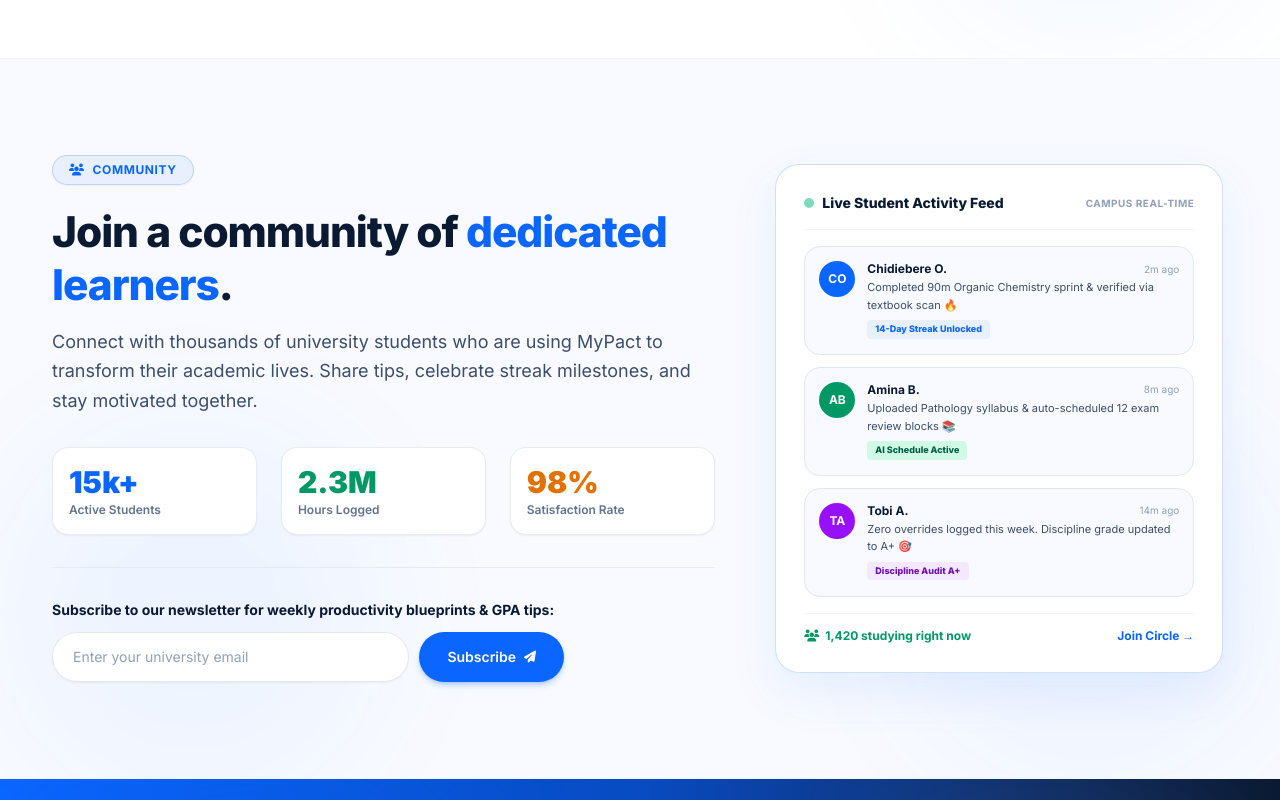
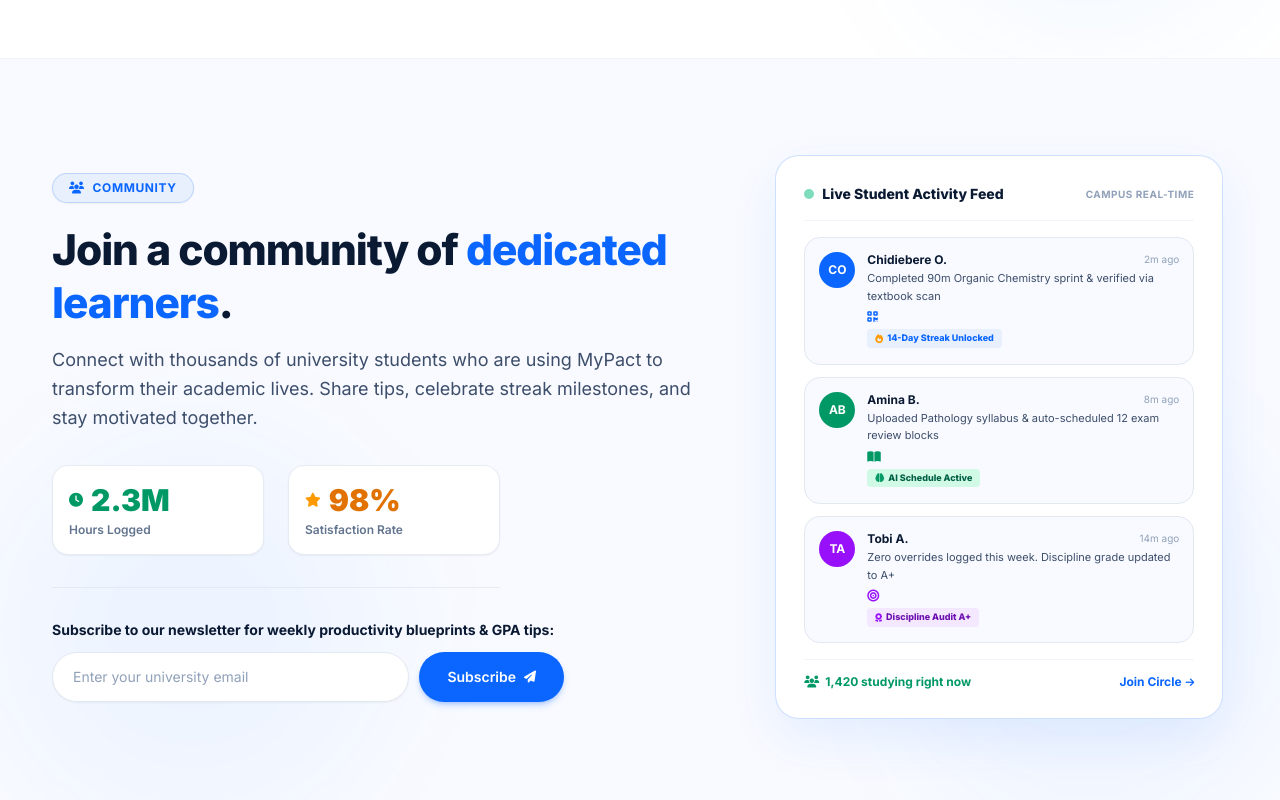
Before and after one commit to CodeWithHife/My-Pact, a Next.js app: page / in a window 1280 px wide. Shown: the part 11200-12000 px from the top of the page. Built offline with nearby package versions, Linux system fonts and the light colour scheme.

Commit message:
Update Community section: replace emojis with FontAwesome icons and remove 15k active students stat

```diff
--- a/src/components/Community.tsx
+++ b/src/components/Community.tsx
@@ -1,10 +1,29 @@
 "use client";
 
-import React, { useState } from "react";
+import React, { useState, useEffect, useRef } from "react";
 
 export default function Community() {
   const [email, setEmail] = useState("");
   const [subscribed, setSubscribed] = useState(false);
+  const [isVisible, setIsVisible] = useState(false);
+  const sectionRef = useRef<HTMLElement | null>(null);
+
+  useEffect(() => {
+    const observer = new IntersectionObserver(
+      ([entry]) => {
+        if (entry.isIntersecting) {
+          setIsVisible(true);
+        }
+      },
+      { threshold: 0.12 }
+    );
+
+    if (sectionRef.current) {
+      observer.observe(sectionRef.current);
+    }
+
+    return () => observer.disconnect();
+  }, []);
 
   const handleSubmit = (e: React.FormEvent) => {
     e.preventDefault();
@@ -16,7 +35,11 @@
   };
 
   return (
-    <section id="community" className="py-24 bg-[#f8faff] border-b border-slate-100 relative overflow-hidden">
+    <section
+      id="community"
+      ref={sectionRef}
+      className="py-24 bg-[#f8faff] border-b border-slate-100 relative overflow-hidden"
+    >
       {/* Subtle Background Glows */}
       <div className="absolute top-1/2 left-0 w-96 h-96 bg-[#0a66ff]/4 rounded-full blur-3xl pointer-events-none" />
       <div className="absolute bottom-0 right-0 w-96 h-96 bg-[#0a66ff]/4 rounded-full blur-3xl pointer-events-none" />
@@ -24,7 +47,11 @@
       <div className="max-w-[1240px] mx-auto px-5 sm:px-6 lg:px-8 relative z-10">
         <div className="grid grid-cols-1 lg:grid-cols-12 gap-12 lg:gap-14 items-center">
           {/* Left Column: Community Copy, Stats & Newsletter */}
-          <div className="lg:col-span-7 flex flex-col items-start">
+          <div
+            className={`lg:col-span-7 flex flex-col items-start transition-all duration-700 ease-out ${
+              isVisible ? "opacity-100 translate-y-0" : "opacity-0 translate-y-6"
+            }`}
+          >
             {/* Tag Badge */}
             <div className="inline-flex items-center gap-2 px-4 py-1.5 rounded-full bg-[#e8f0fe] text-[#0a66ff] text-xs font-bold uppercase tracking-wider mb-5 border border-[#0a66ff]/20 shadow-xs">
               <i className="fas fa-users text-[#0a66ff]"></i>
@@ -41,29 +68,23 @@
               Connect with thousands of university students who are using MyPact to transform their academic lives. Share tips, celebrate streak milestones, and stay motivated together.
             </p>
 
-            {/* Community Stats Counters */}
-            <div className="grid grid-cols-3 gap-4 sm:gap-6 w-full mb-8 pb-8 border-b border-slate-200/80">
+            {/* Community Stats Counters (2-card layout without 15k) */}
+            <div className="grid grid-cols-2 gap-4 sm:gap-6 w-full max-w-md mb-8 pb-8 border-b border-slate-200/80">
               <div className="p-4 rounded-2xl bg-white border border-slate-200/80 shadow-xs">
-                <div className="text-2xl sm:text-3xl font-black text-[#0a66ff]">
-                  15k+
+                <div className="flex items-center gap-2 mb-1">
+                  <i className="fas fa-clock text-emerald-600 text-sm"></i>
+                  <span className="text-2xl sm:text-3xl font-black text-emerald-600">2.3M</span>
                 </div>
-                <div className="text-xs text-slate-500 font-semibold mt-0.5">
-                  Active Students
-                </div>
-              </div>
-              <div className="p-4 rounded-2xl bg-white border border-slate-200/80 shadow-xs">
-                <div className="text-2xl sm:text-3xl font-black text-emerald-600">
-                  2.3M
-                </div>
-                <div className="text-xs text-slate-500 font-semibold mt-0.5">
+                <div className="text-xs text-slate-500 font-semibold">
                   Hours Logged
                 </div>
               </div>
               <div className="p-4 rounded-2xl bg-white border border-slate-200/80 shadow-xs">
-                <div className="text-2xl sm:text-3xl font-black text-amber-600">
-                  98%
+                <div className="flex items-center gap-2 mb-1">
+                  <i className="fas fa-star text-amber-500 text-sm"></i>
+                  <span className="text-2xl sm:text-3xl font-black text-amber-600">98%</span>
                 </div>
-                <div className="text-xs text-slate-500 font-semibold mt-0.5">
+                <div className="text-xs text-slate-500 font-semibold">
                   Satisfaction Rate
                 </div>
               </div>
@@ -101,7 +122,11 @@
           </div>
 
           {/* Right Column: Live Study Feed / Community Activity Mockup */}
-          <div className="lg:col-span-5 flex justify-center">
+          <div
+            className={`lg:col-span-5 flex justify-center transition-all duration-800 delay-150 ease-out ${
+              isVisible ? "opacity-100 translate-y-0 scale-100" : "opacity-0 translate-y-8 scale-[0.98]"
+            }`}
+          >
             <div className="w-full max-w-md bg-white rounded-3xl p-6 sm:p-7 border border-[#0a66ff]/20 shadow-[0_20px_50px_rgba(10,102,255,0.08)]">
               {/* Header */}
               <div className="flex items-center justify-between pb-4 border-b border-slate-100 mb-4">
@@ -116,7 +141,7 @@
                 </span>
               </div>
 
-              {/* Feed Items */}
+              {/* Feed Items (with FontAwesome icons instead of emojis) */}
               <div className="space-y-3">
                 {/* Activity 1 */}
                 <div className="p-3.5 rounded-2xl bg-[#f8faff] border border-slate-200 flex items-start gap-3">
@@ -128,11 +153,13 @@
                       <span className="font-bold text-[#0b1a33]">Chidiebere O.</span>
                       <span className="text-[10px] text-slate-400">2m ago</span>
                     </div>
-                    <p className="text-[11px] text-[#3d4e6b] mt-0.5">
-                      Completed 90m Organic Chemistry sprint & verified via textbook scan 🔥
+                    <p className="text-[11px] text-[#3d4e6b] mt-0.5 flex items-center gap-1.5 flex-wrap">
+                      <span>Completed 90m Organic Chemistry sprint & verified via textbook scan</span>
+                      <i className="fas fa-qrcode text-[#0a66ff] text-xs"></i>
                     </p>
-                    <span className="inline-block text-[9px] font-extrabold text-[#0a66ff] bg-[#e8f0fe] px-2 py-0.5 rounded mt-1.5">
-                      14-Day Streak Unlocked
+                    <span className="inline-flex items-center gap-1 text-[9px] font-extrabold text-[#0a66ff] bg-[#e8f0fe] px-2 py-0.5 rounded mt-1.5">
+                      <i className="fas fa-fire text-amber-500 text-[9px]"></i>
+                      <span>14-Day Streak Unlocked</span>
                     </span>
                   </div>
                 </div>
@@ -147,11 +174,13 @@
                       <span className="font-bold text-[#0b1a33]">Amina B.</span>
                       <span className="text-[10px] text-slate-400">8m ago</span>
                     </div>
-                    <p className="text-[11px] text-[#3d4e6b] mt-0.5">
-                      Uploaded Pathology syllabus & auto-scheduled 12 exam review blocks 📚
+                    <p className="text-[11px] text-[#3d4e6b] mt-0.5 flex items-center gap-1.5 flex-wrap">
+                      <span>Uploaded Pathology syllabus & auto-scheduled 12 exam review blocks</span>
+                      <i className="fas fa-book-open text-emerald-600 text-xs"></i>
                     </p>
-                    <span className="inline-block text-[9px] font-extrabold text-emerald-800 bg-emerald-100 px-2 py-0.5 rounded mt-1.5">
-                      AI Schedule Active
+                    <span className="inline-flex items-center gap-1 text-[9px] font-extrabold text-emerald-800 bg-emerald-100 px-2 py-0.5 rounded mt-1.5">
+                      <i className="fas fa-brain text-emerald-600 text-[9px]"></i>
+                      <span>AI Schedule Active</span>
                     </span>
                   </div>
                 </div>
@@ -166,11 +195,13 @@
                       <span className="font-bold text-[#0b1a33]">Tobi A.</span>
                       <span className="text-[10px] text-slate-400">14m ago</span>
                     </div>
-                    <p className="text-[11px] text-[#3d4e6b] mt-0.5">
-                      Zero overrides logged this week. Discipline grade updated to A+ 🎯
+                    <p className="text-[11px] text-[#3d4e6b] mt-0.5 flex items-center gap-1.5 flex-wrap">
+                      <span>Zero overrides logged this week. Discipline grade updated to A+</span>
+                      <i className="fas fa-bullseye text-purple-600 text-xs"></i>
                     </p>
-                    <span className="inline-block text-[9px] font-extrabold text-purple-800 bg-purple-100 px-2 py-0.5 rounded mt-1.5">
-                      Discipline Audit A+
+                    <span className="inline-flex items-center gap-1 text-[9px] font-extrabold text-purple-800 bg-purple-100 px-2 py-0.5 rounded mt-1.5">
+                      <i className="fas fa-award text-purple-600 text-[9px]"></i>
+                      <span>Discipline Audit A+</span>
                     </span>
                   </div>
                 </div>
@@ -181,7 +212,10 @@
                 <span className="flex items-center gap-1.5 text-emerald-600 font-bold">
                   <i className="fas fa-users"></i> 1,420 studying right now
                 </span>
-                <span className="text-xs text-[#0a66ff] font-bold">Join Circle →</span>
+                <a href="#pricing" className="text-xs text-[#0a66ff] hover:text-[#084bc2] font-bold flex items-center gap-1 cursor-pointer">
+                  <span>Join Circle</span>
+                  <i className="fas fa-arrow-right text-[10px]"></i>
+                </a>
               </div>
             </div>
           </div>
```
